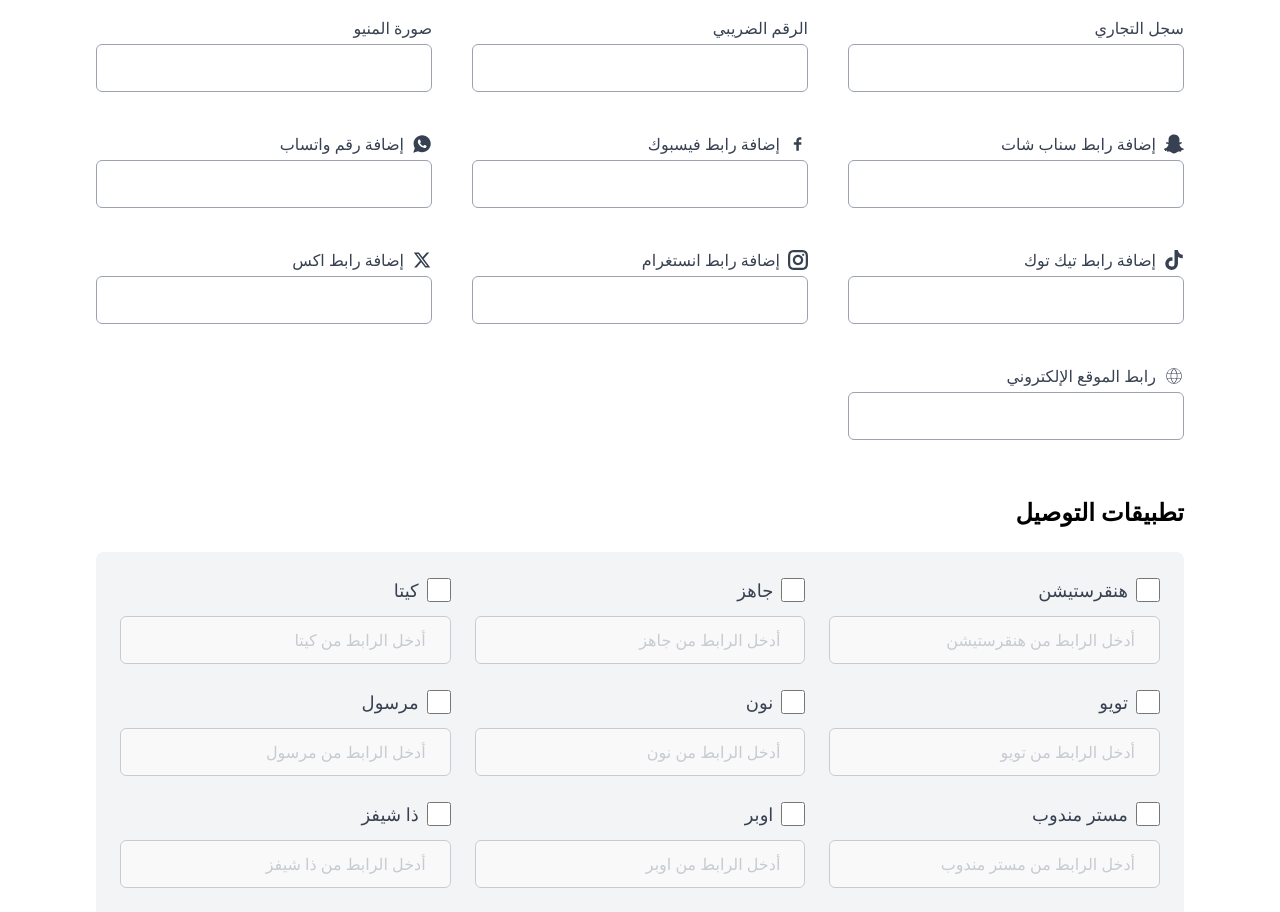
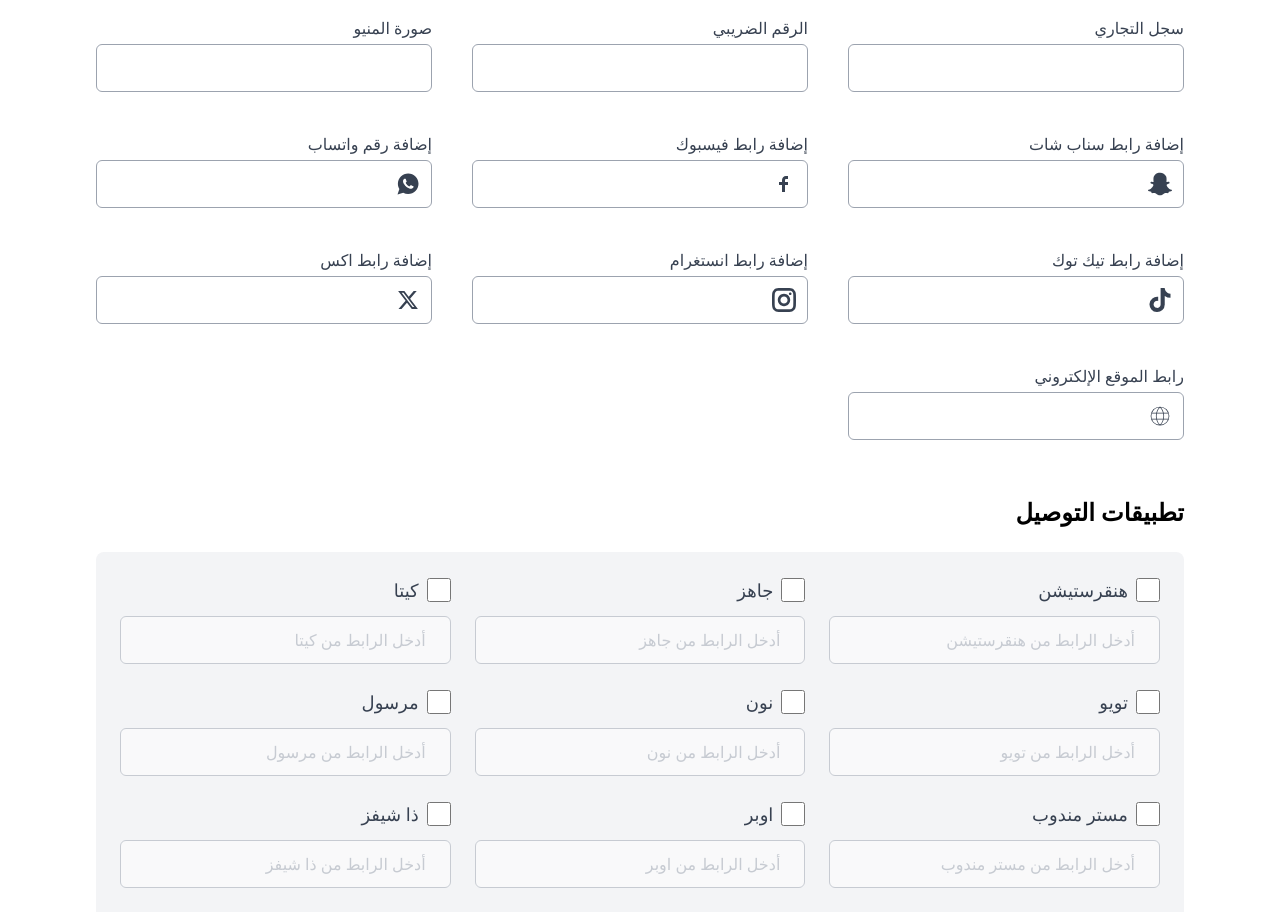
Before and after one commit to Foody-site/Foody-Website, a React (Vite) app: page /add-store in a window 1280 px wide. Shown: the part 1220-2132 px from the top of the page. Built offline with nearby package versions, Linux system fonts and the light colour scheme; sample sign-in values are in the browser's storage.

Commit message:
`Refactor Inputs component to accept Icon_2 prop and update usage in Add_Store and AddChef components`

```diff
--- a/src/components/shared/inputs/Inputs.jsx
+++ b/src/components/shared/inputs/Inputs.jsx
@@ -20,7 +20,6 @@ const Inputs = ({
     <div className="w-full">
       <label className="flex items-center justify-end text-gray-700 font-medium mb-1 gap-2">
         {label}
-
         {Icon && <Icon size={20} />}
       </label>
       <div className="relative">
@@ -33,7 +32,7 @@ const Inputs = ({
           disabled={disabled}
           dir="rtl"
           className={`w-full px-4 py-3 border border-gray-400 rounded-md bg-white focus:outline-none focus:ring-2 focus:ring-hover_primary-1 ${
-            isPassword ? "pr-10" : ""
+            isPassword || Icon_2 ? "pr-10" : ""
           } ${className}`}
         />
         {isPassword ? (
@@ -50,7 +49,7 @@ const Inputs = ({
         ) : (
           Icon_2 && (
             <span className="absolute right-3 top-1/2 transform -translate-y-1/2 text-gray-700">
-              <Icon size={24} />
+              <Icon_2 size={24} />
             </span>
           )
         )}
--- a/src/pages/Add_Store/Add_Store.jsx
+++ b/src/pages/Add_Store/Add_Store.jsx
@@ -230,42 +230,42 @@ const Add_Store = () => {
               />
               <Inputs
                 name="since"
-                Icon={IoLogoWhatsapp}
+                Icon_2={IoLogoWhatsapp}
                 label="إضافة رقم واتساب"
                 type="text"
                 className="w-full h-12 px-6 text-xl py-4"
               />
               <Inputs
                 name="since"
-                Icon={TiSocialFacebook}
+                Icon_2={TiSocialFacebook}
                 label="إضافة رابط فيسبوك"
                 type="text"
                 className="w-full h-12 px-6 text-xl py-4"
               />
               <Inputs
                 name="mapLink"
-                Icon={FaSnapchatGhost}
+                Icon_2={FaSnapchatGhost}
                 label="إضافة رابط سناب شات"
                 type="text"
                 className="w-full h-12 px-6 text-xl py-4"
               />
               <Inputs
                 name="mapLink"
-                Icon={RiTwitterXFill}
+                Icon_2={RiTwitterXFill}
                 label="إضافة رابط اكس"
                 type="text"
                 className="w-full h-12 px-6 text-xl py-4"
               />
               <Inputs
                 name="mapLink"
-                Icon={GrInstagram}
+                Icon_2={GrInstagram}
                 label="إضافة رابط انستغرام"
                 type="text"
                 className="w-full h-12 px-6 text-xl py-4"
               />
               <Inputs
                 name="mapLink"
-                Icon={FaTiktok}
+                Icon_2={FaTiktok}
                 label="إضافة رابط  تيك توك"
                 type="text"
                 className="w-full h-12 px-6 text-xl py-4"
@@ -273,7 +273,7 @@ const Add_Store = () => {
               <div className="md:col-start-3 md:col-span-1 flex justify-end ">
                 <Inputs
                   name="mapLink"
-                  Icon={PiGlobeThin}
+                  Icon_2={PiGlobeThin}
                   label="رابط  الموقع  الإلكتروني"
                   type="text"
                   className="w-full h-12 px-6 text-xl py-4 "
--- a/src/pages/Add_chef/AddChef.jsx
+++ b/src/pages/Add_chef/AddChef.jsx
@@ -391,7 +391,7 @@ const AddChef = () => {
                 name="socialMedia.facebook"
                 label="إضافة رابط فيسبوك"
                 type="text"
-                Icon={TiSocialFacebook}
+                Icon_2={TiSocialFacebook}
                 className="w-full h-12 px-6 text-xl py-4 placeholder:text-sm"
                 placeholder="قم بإضافة رابط فيسبوك هنا"
                 onChange={handleChange}
@@ -422,7 +422,7 @@ const AddChef = () => {
                 label="إضافة رقم واتساب"
                 placeholder="قم بإضافة رقم واتساب هنا"
                 type="text"
-                Icon={IoLogoWhatsapp}
+                Icon_2={IoLogoWhatsapp}
                 className="w-full h-12 px-6 text-xl py-4 placeholder:text-sm"
                 onChange={handleChange}
               />
@@ -431,7 +431,7 @@ const AddChef = () => {
                 label="إضافة رابط يوتيوب"
                 placeholder="قم بإضافة رابط يوتيوب هنا"
                 type="text"
-                Icon={FaYoutube}
+                Icon_2={FaYoutube}
                 className="w-full h-12 px-6 text-xl py-4 placeholder:text-sm"
                 onChange={handleChange}
               />
@@ -439,7 +439,7 @@ const AddChef = () => {
                 name="socialMedia.snapchat"
                 label="إضافة رابط سناب شات"
                 type="text"
-                Icon={FaSnapchatGhost}
+                Icon_2={FaSnapchatGhost}
                 className="w-full h-12 px-6 text-xl py-4 placeholder:text-sm"
                 placeholder="قم بإضافة رابط سناب شات هنا"
                 onChange={handleChange}
@@ -448,7 +448,7 @@ const AddChef = () => {
                 name="socialMedia.x"
                 label="إضافة رابط اكس"
                 type="text"
-                Icon={RiTwitterXFill}
+                Icon_2={RiTwitterXFill}
                 className="w-full h-12 px-6 text-xl py-4 placeholder:text-sm"
                 placeholder="قم بإضافة رابط اكس هنا"
                 onChange={handleChange}
@@ -457,7 +457,7 @@ const AddChef = () => {
                 name="socialMedia.instagram"
                 label="إضافة رابط انستغرام"
                 type="text"
-                Icon={GrInstagram}
+                Icon_2={GrInstagram}
                 className="w-full h-12 px-6 text-xl py-4 placeholder:text-sm"
                 placeholder="قم بإضافة رابط انستغرام هنا"
                 onChange={handleChange}
@@ -466,7 +466,7 @@ const AddChef = () => {
                 name="socialMedia.tiktok"
                 label="إضافة رابط  تيك توك"
                 type="text"
-                Icon={FaTiktok}
+                Icon_2={FaTiktok}
                 placeholder="قم بادخال إضافة رابط  تيك توك هنا"
                 className="w-full h-12 px-6 text-xl py-4 placeholder:text-sm"
                 onChange={handleChange}
```
